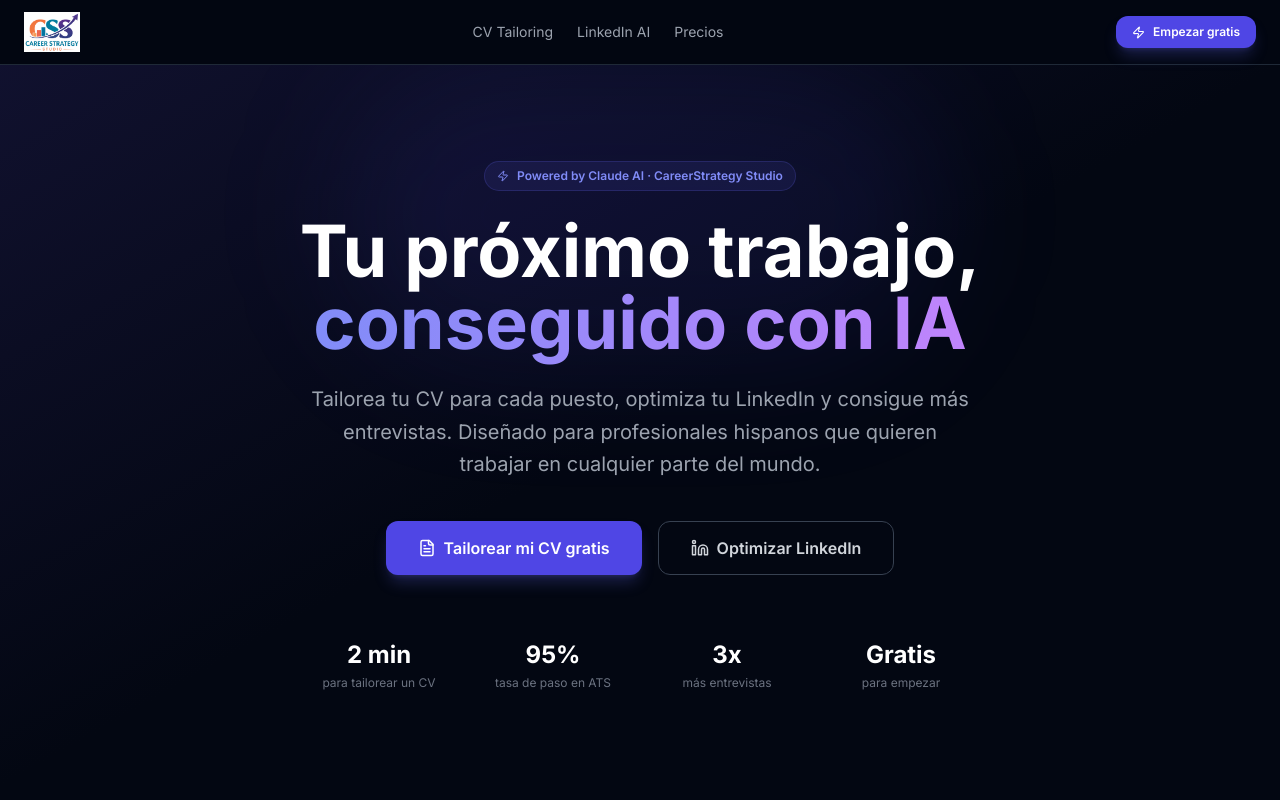
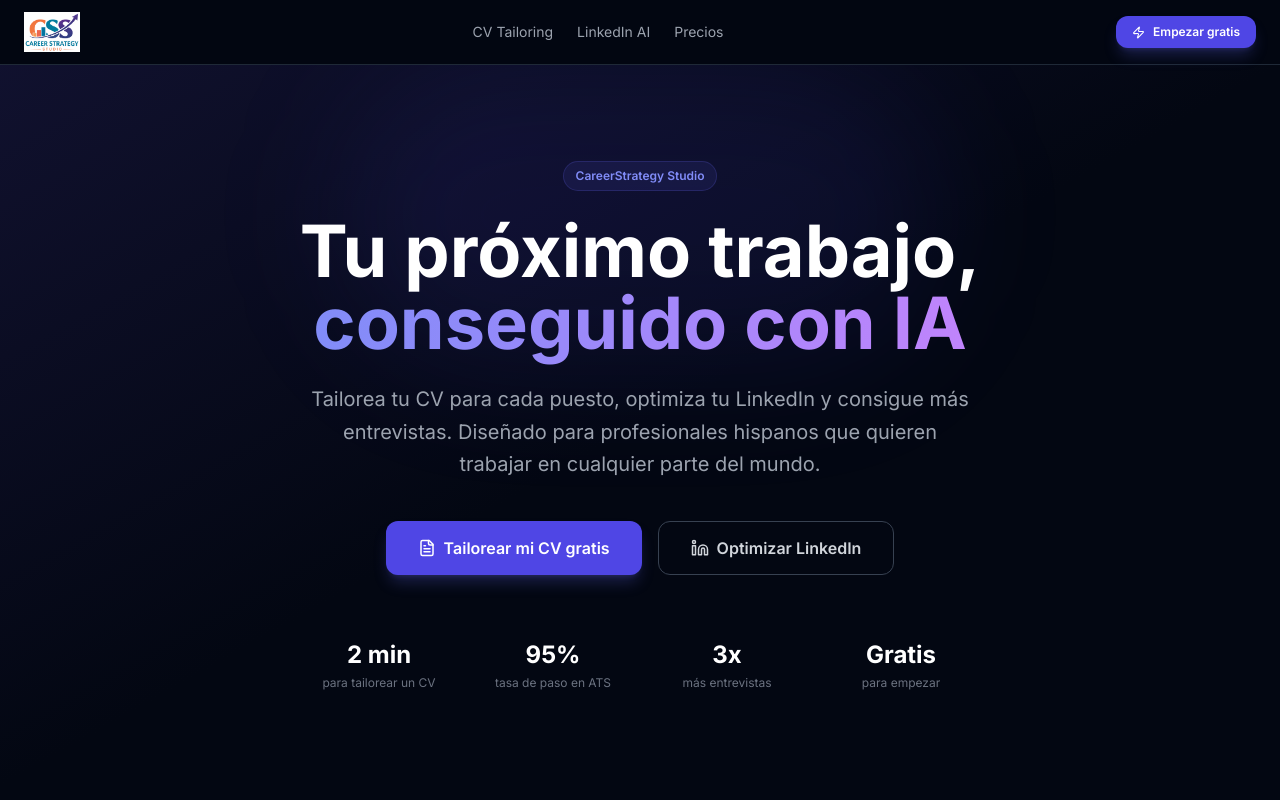
Before and after one commit to careerstrategystudio/css4jobs, a Next.js app: page / in a window 1280 px wide. Shown: the top 800 px of the page. Built offline with nearby package versions, Linux system fonts and the light colour scheme.

Commit message:
fix: add logo image to public folder, update banner text

```diff
--- a/app/page.tsx
+++ b/app/page.tsx
@@ -52,8 +52,7 @@ export default function HomePage() {
 
         <div className="relative max-w-5xl mx-auto text-center">
           <div className="inline-flex items-center gap-2 px-3 py-1.5 rounded-full bg-indigo-500/10 border border-indigo-500/20 text-indigo-400 text-xs font-semibold mb-6">
-            <Zap size={12} />
-            Powered by Claude AI · CareerStrategy Studio
+            CareerStrategy Studio
           </div>
 
           <h1 className="text-5xl sm:text-6xl lg:text-7xl font-bold text-white leading-[1.1] mb-6">
```
